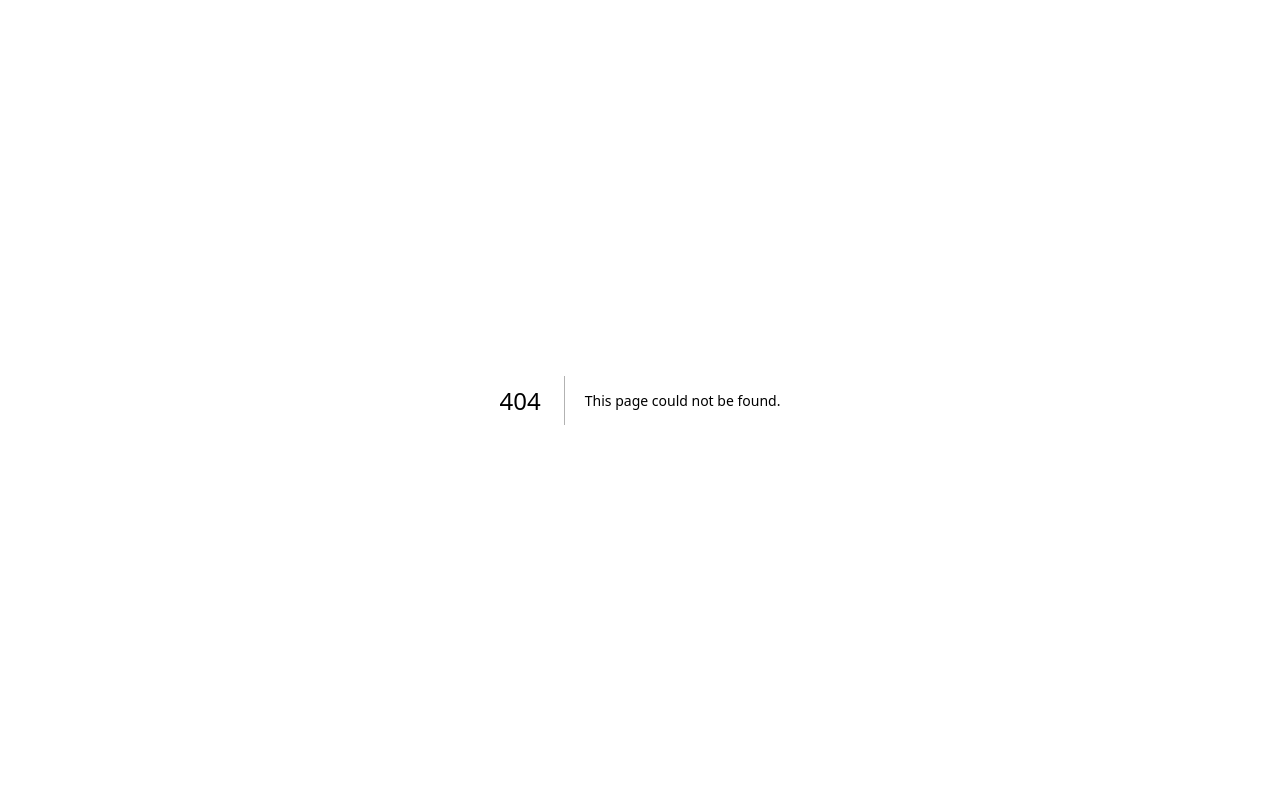
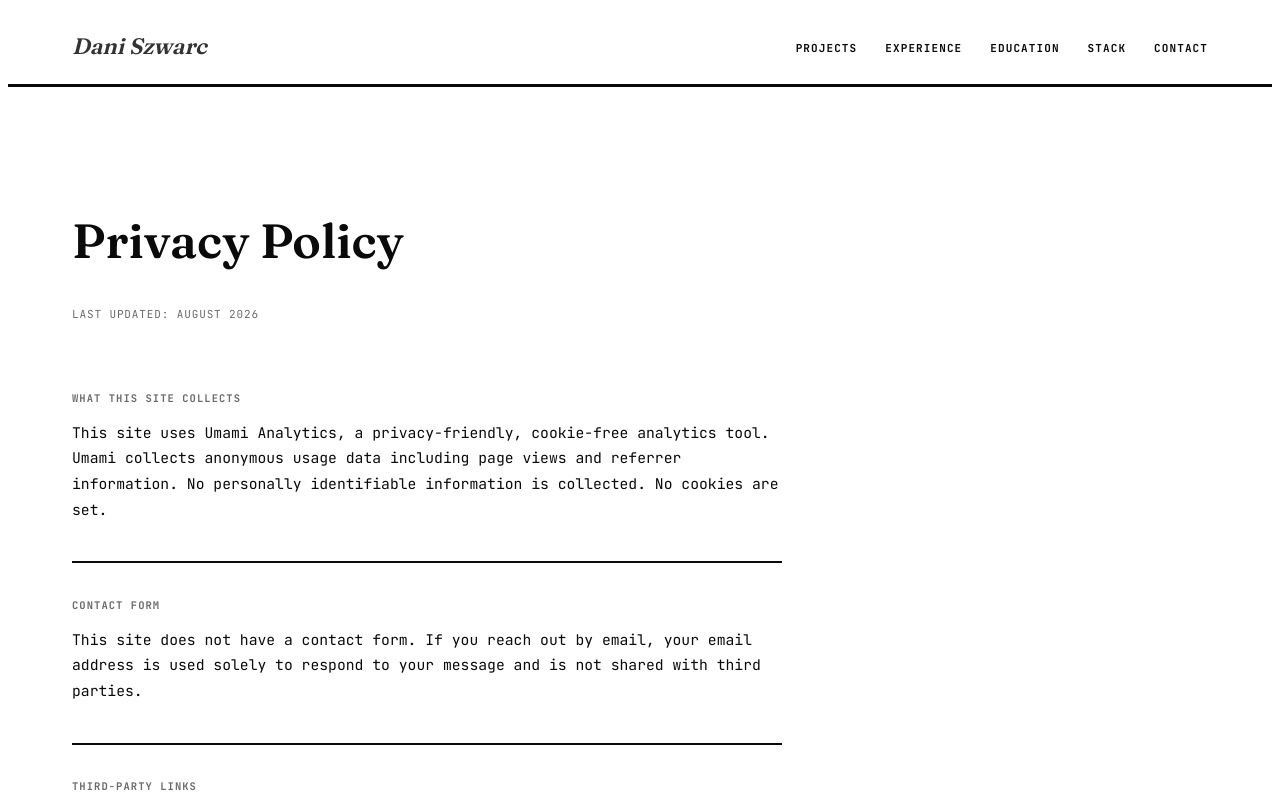
Before and after one commit to daniszwarc/portfolio, a Next.js app: page /privacy in a window 1280 px wide. Before the commit this address had no page. Shown: the top 800 px of the page. Built offline with nearby package versions, Linux system fonts and the light colour scheme.

Commit message:
feat: add privacy policy page

```diff
--- a/app/page.tsx
+++ b/app/page.tsx
@@ -393,6 +393,7 @@ export default function AltHome() {
       <footer className={styles.footer}>
         <div className={`${styles.wrap} ${styles.footerInner}`}>
           <span>Daniel Szwarc · 2026</span>
+          <a href="/privacy">Privacy Policy</a>
           <span>daniszwarc.com</span>
         </div>
       </footer>
--- /dev/null
+++ b/app/privacy/Privacy.module.css
@@ -0,0 +1,38 @@
+.hero {
+  padding: clamp(48px, 8vw, 88px) 0 clamp(32px, 5vw, 48px);
+}
+
+.title {
+  font-family: var(--alt-font-display), serif;
+  font-weight: 600;
+  font-size: clamp(2rem, 4vw, 3rem);
+  line-height: 1.1;
+}
+
+.updated {
+  margin-top: 12px;
+  font-size: 11px;
+  color: var(--muted);
+  letter-spacing: 0.08em;
+  text-transform: uppercase;
+}
+
+.policySection {
+  padding: 24px 0;
+  border-top: 2px solid var(--line);
+  max-width: 710px;
+}
+
+.policySection:first-child {
+  border-top: none;
+  padding-top: 0;
+}
+
+.policyLabel {
+  font-size: 10.5px;
+  font-weight: 700;
+  letter-spacing: 0.1em;
+  text-transform: uppercase;
+  color: var(--muted);
+  margin-bottom: 10px;
+}
--- /dev/null
+++ b/app/privacy/page.tsx
@@ -0,0 +1,86 @@
+import type { Metadata } from "next";
+import styles from "../Alt.module.css";
+import privacyStyles from "./Privacy.module.css";
+
+export const metadata: Metadata = {
+  title: "Privacy Policy — Dani Szwarc",
+  description: "Privacy policy for daniszwarc.com.",
+};
+
+const navLinks = [
+  { href: "/#projects", label: "Projects" },
+  { href: "/#experience", label: "Experience" },
+  { href: "/#education", label: "Education" },
+  { href: "/#stack", label: "Stack" },
+  { href: "/#contact", label: "Contact" },
+];
+
+const sections = [
+  {
+    label: "What this site collects",
+    text: "This site uses Umami Analytics, a privacy-friendly, cookie-free analytics tool. Umami collects anonymous usage data including page views and referrer information. No personally identifiable information is collected. No cookies are set.",
+  },
+  {
+    label: "Contact form",
+    text: "This site does not have a contact form. If you reach out by email, your email address is used solely to respond to your message and is not shared with third parties.",
+  },
+  {
+    label: "Third-party links",
+    text: "This site links to GitHub, LinkedIn, and a downloadable CV. Once you leave this site, this privacy policy no longer applies.",
+  },
+  {
+    label: "Changes",
+    text: "This policy may be updated occasionally. The date at the top of this page reflects the most recent revision.",
+  },
+  {
+    label: "Contact",
+    text: "For any questions: dani@daniszwarc.com",
+  },
+];
+
+export default function PrivacyPolicy() {
+  return (
+    <div className={styles.page}>
+      <nav className={styles.nav}>
+        <div className={`${styles.wrap} ${styles.navInner}`}>
+          <a href="/" className={styles.navMark}>
+            Dani Szwarc
+          </a>
+          <ul className={styles.navLinks}>
+            {navLinks.map((link) => (
+              <li key={link.href}>
+                <a href={link.href}>{link.label}</a>
+              </li>
+            ))}
+          </ul>
+        </div>
+      </nav>
+
+      <section className={privacyStyles.hero}>
+        <div className={styles.wrap}>
+          <h1 className={privacyStyles.title}>Privacy Policy</h1>
+          <p className={privacyStyles.updated}>Last updated: August 2026</p>
+        </div>
+      </section>
+
+      <section className={styles.section} style={{ borderBottom: "none", paddingTop: 0 }}>
+        <div className={styles.wrap}>
+          {sections.map((s) => (
+            <div className={privacyStyles.policySection} key={s.label}>
+              <p className={privacyStyles.policyLabel}>{s.label}</p>
+              <p className={styles.principle}>{s.text}</p>
+            </div>
+          ))}
+        </div>
+      </section>
+
+      <footer className={styles.footer}>
+        <div className={`${styles.wrap} ${styles.footerInner}`}>
+          <span>Daniel Szwarc · 2026</span>
+          <a href="/privacy">Privacy Policy</a>
+          <span>daniszwarc.com</span>
+        </div>
+      </footer>
+    </div>
+  );
+}
```
Also changed, not shown: 1 other file (tests, documents, lock files or other folders).
